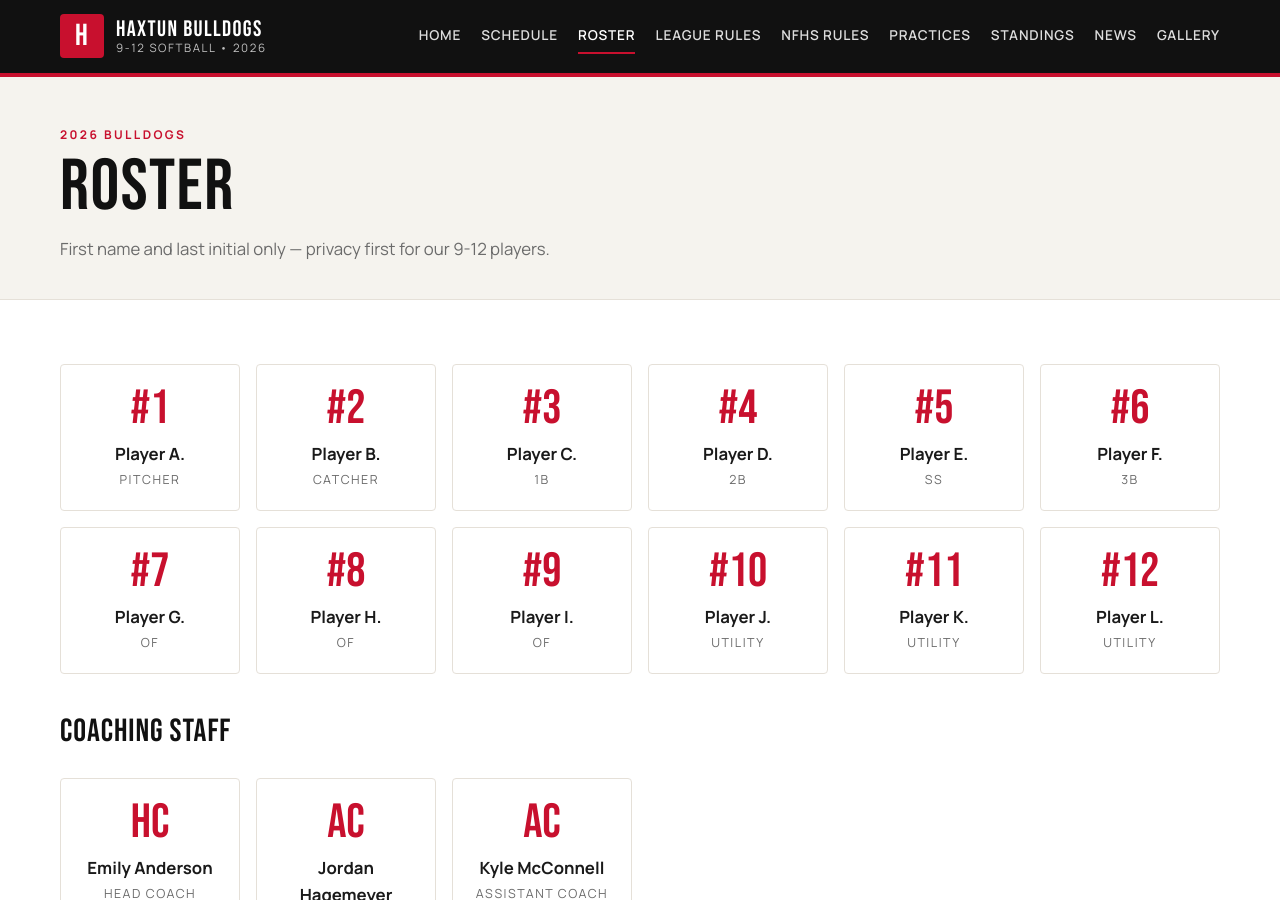
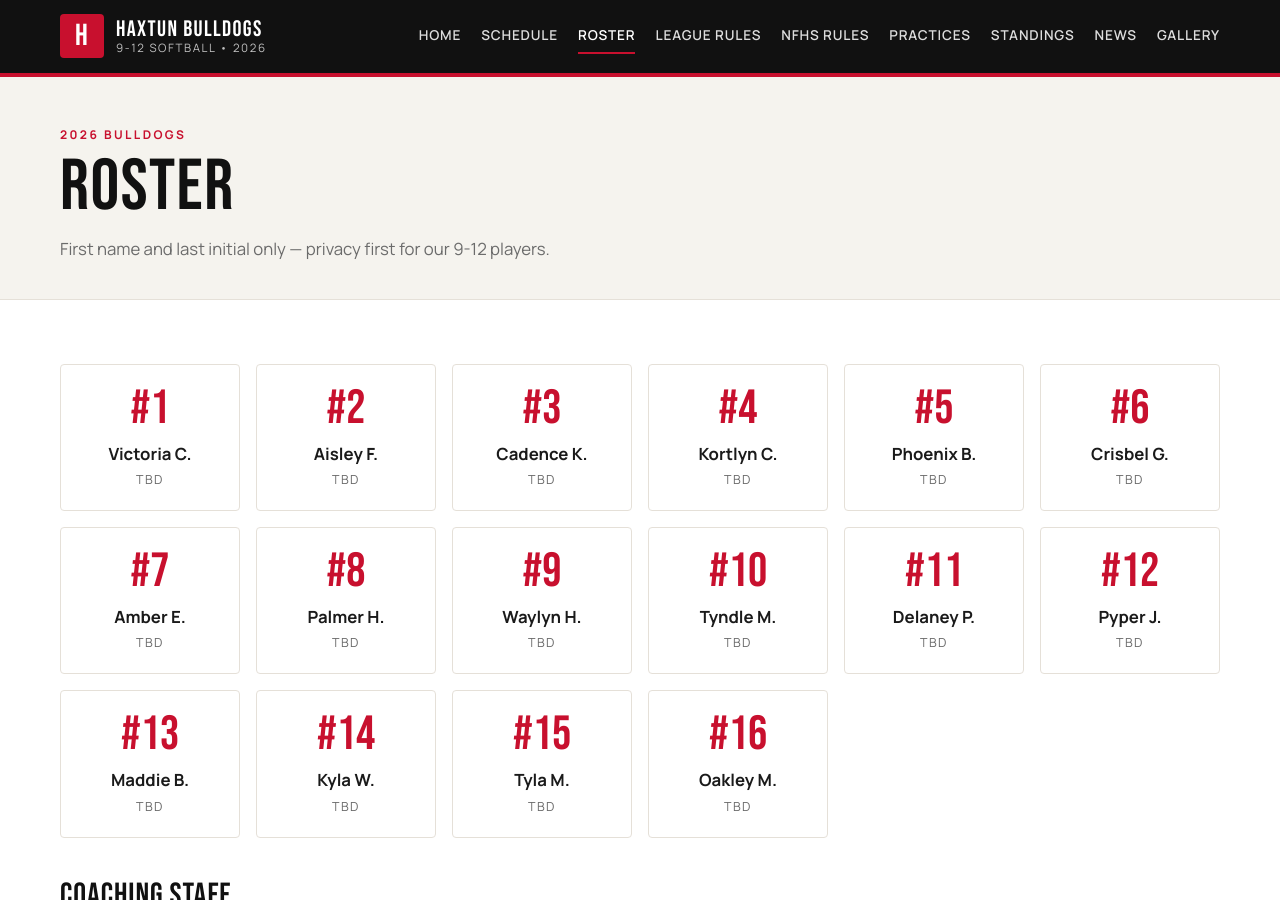
Before and after one commit to mcconnellentllc-cloud/haxtun-softball9-12, a Jekyll site: the page built from roster.html, in a window 1280 px wide and 900 px high. Built offline with Jekyll 4.4.1, drawn with Linux system fonts in a browser that asks for light colours.

Commit message:
Replace placeholder roster with real 2026 players (first-name + last-initial)

```diff
--- a/_data/roster.yml
+++ b/_data/roster.yml
@@ -1,42 +1,57 @@
 # Haxtun Bulldogs 9-12 — 2026 Roster
 # PRIVACY: First name + last initial only. No DOBs, addresses,
-# phone numbers, or photos in this file. Replace placeholders below
-# with real first-name + last-initial only.
+# phone numbers, parent names, or photos in this file.
+#
+# Jersey numbers below are sequential placeholders in roster order.
+# Replace `number:` with real jersey numbers when set.
+# Positions are TBD — fill in as the coaches assign.
 
 players:
   - number: 1
-    name: "Player A."
-    position: "Pitcher"
+    name: "Victoria C."
+    position: "TBD"
   - number: 2
-    name: "Player B."
-    position: "Catcher"
+    name: "Aisley F."
+    position: "TBD"
   - number: 3
-    name: "Player C."
-    position: "1B"
+    name: "Cadence K."
+    position: "TBD"
   - number: 4
-    name: "Player D."
-    position: "2B"
+    name: "Kortlyn C."
+    position: "TBD"
   - number: 5
-    name: "Player E."
-    position: "SS"
+    name: "Phoenix B."
+    position: "TBD"
   - number: 6
-    name: "Player F."
-    position: "3B"
+    name: "Crisbel G."
+    position: "TBD"
   - number: 7
-    name: "Player G."
-    position: "OF"
+    name: "Amber E."
+    position: "TBD"
   - number: 8
-    name: "Player H."
-    position: "OF"
+    name: "Palmer H."
+    position: "TBD"
   - number: 9
-    name: "Player I."
-    position: "OF"
+    name: "Waylyn H."
+    position: "TBD"
   - number: 10
-    name: "Player J."
-    position: "Utility"
+    name: "Tyndle M."
+    position: "TBD"
   - number: 11
-    name: "Player K."
-    position: "Utility"
+    name: "Delaney P."
+    position: "TBD"
   - number: 12
-    name: "Player L."
-    position: "Utility"
+    name: "Pyper J."
+    position: "TBD"
+  - number: 13
+    name: "Maddie B."
+    position: "TBD"
+  - number: 14
+    name: "Kyla W."
+    position: "TBD"
+  - number: 15
+    name: "Tyla M."
+    position: "TBD"
+  - number: 16
+    name: "Oakley M."
+    position: "TBD"
```
